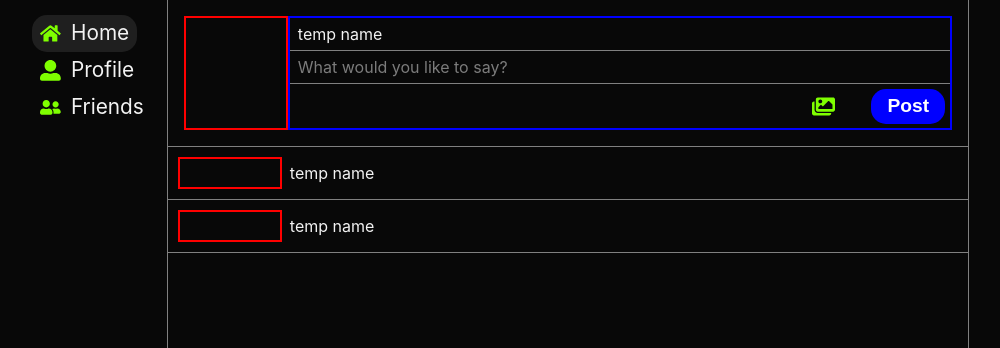
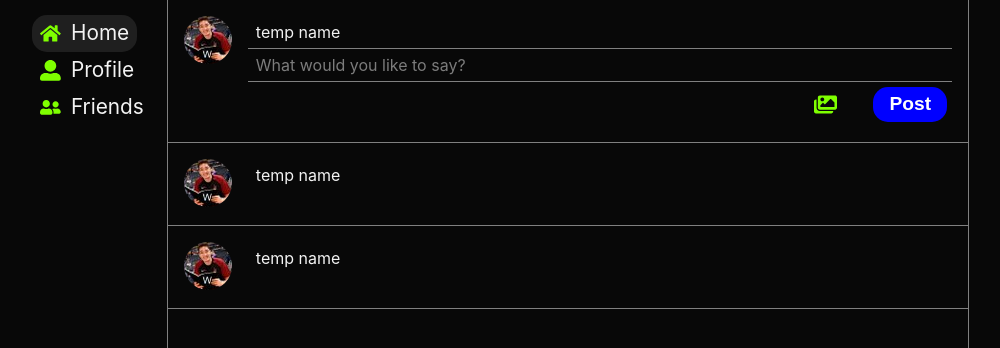
Before and after one commit to social-media-app-project/social-media-app, a React (Create React App) app in the folder frontend/: page / in a window 1280 px wide. Shown: the top 348 px of the page, without its empty margins (147-1147 px from the left). Built offline with nearby package versions, Linux system fonts and the light colour scheme.

Commit message:
added profile picture testing

```diff
--- a/frontend/src/components/CreatePost/CreatePost.js
+++ b/frontend/src/components/CreatePost/CreatePost.js
@@ -6,11 +6,12 @@ import styles from './CreatePost.module.css';
 import CreatePostButton from './CreatePostButton/CreatePostButton';
 import PostTextInput from './PostTextInput/PostTextInput';
 
-const CreatePost = () => {
+const CreatePost = props => {
+    console.log(props);
     return (
     <div className={styles['create-post-container']}>
         <div className={styles['profile-pic-container']}>
-            <ProfilePictureButton></ProfilePictureButton>
+            <ProfilePictureButton user={props.user}></ProfilePictureButton>
         </div>
         <div className={styles['create-content-container']}>
             <ProfileNameButton name="temp name"></ProfileNameButton>
--- a/frontend/src/components/CreatePost/CreatePost.module.css
+++ b/frontend/src/components/CreatePost/CreatePost.module.css
@@ -2,16 +2,11 @@
     padding: 1rem;
     border-bottom: 1px solid grey;
     display: flex;
-}
-
-.profile-pic-container {
-    flex-basis: 100px;
-    border: 2px solid red;
+    gap: 1rem;
 }
 
 .create-content-container {
     flex: 1;
-    border: 2px solid blue;
 }
 
 .buttons-container {
--- a/frontend/src/components/HomeFeed/HomeFeed.js
+++ b/frontend/src/components/HomeFeed/HomeFeed.js
@@ -2,12 +2,13 @@ import React from 'react';
 import CreatePost from '../CreatePost/CreatePost';
 import Post from '../Post/Post';
 import styles from './HomeFeed.module.css';
-import { posts, comments, likes } from '../../test-data/post-data.js'
+import { posts, comments, likes } from '../../test-data/post-data.js';
+import { user } from '../../test-data/user-data.js';
 
 const HomeFeed = () => {
     return (
     <>
-        <CreatePost></CreatePost>
+        <CreatePost user={user} />
         {posts.map(post => <Post post={post}/>)}
     </>)
 };
--- a/frontend/src/components/Post/Post.js
+++ b/frontend/src/components/Post/Post.js
@@ -12,7 +12,7 @@ const Post = props => {
         <div className={styles['profile-pic-container']}>
             <ProfilePictureButton></ProfilePictureButton>
         </div>
-        <div className={styles['create-content-container']}>
+        <div className={styles['content-container']}>
             <ProfileNameButton name="temp name"></ProfileNameButton>
         </div>
     </div>
--- a/frontend/src/components/Post/Post.module.css
+++ b/frontend/src/components/Post/Post.module.css
@@ -1,24 +1,12 @@
 .post-container {
-    padding: 10px;
+    padding: 1rem;
     border-bottom: 1px solid grey;
     display: flex;
-}
-
-.profile-pic-container {
-    flex-basis: 100px;
-    border: 2px solid red;
+    gap: 1rem;
 }
 
 .content-container {
     flex: 1;
-    border: 2px solid blue;
-    height: 200px;
-}
-
-form.create-post {
-    display: flex;
-    flex-direction: column;
-    height: 100%;
 }
 
 .buttons-container {
--- a/frontend/src/components/ProfilePictureButton/ProfilePictureButton.js
+++ b/frontend/src/components/ProfilePictureButton/ProfilePictureButton.js
@@ -1,9 +1,14 @@
 import React from 'react';
+import { Link } from 'react-router-dom';
 import styles from './ProfilePictureButton.module.css';
+import profilePicTest from './profilePicTest.jpg';
 
-const ProfilePictureButton = () => {
+const ProfilePictureButton = props => {
+
     return (
-    <div></div>
+    <Link to='/'>
+        <img src={profilePicTest} alt='person' className={styles['profile-pic-link']} />
+    </Link>
     )
 };
 
--- a/frontend/src/components/ProfilePictureButton/ProfilePictureButton.module.css
+++ b/frontend/src/components/ProfilePictureButton/ProfilePictureButton.module.css
@@ -0,0 +1,3 @@
+.profile-pic-link {
+    border-radius: 50%;
+}
--- /dev/null
+++ b/frontend/src/test-data/user-data.js
@@ -0,0 +1,8 @@
+const user = {
+    profilePicUrl: "https://pbs.twimg.com/profile_images/1343497830099402752/kBLCEgPl_normal.jpg",
+    username: "meeemeee",
+    displayName: "bob bobb"
+};
+
+
+export { user };
```
Also changed, not shown: frontend/src/components/ProfilePictureButton/profilePicTest.jpg (added).
